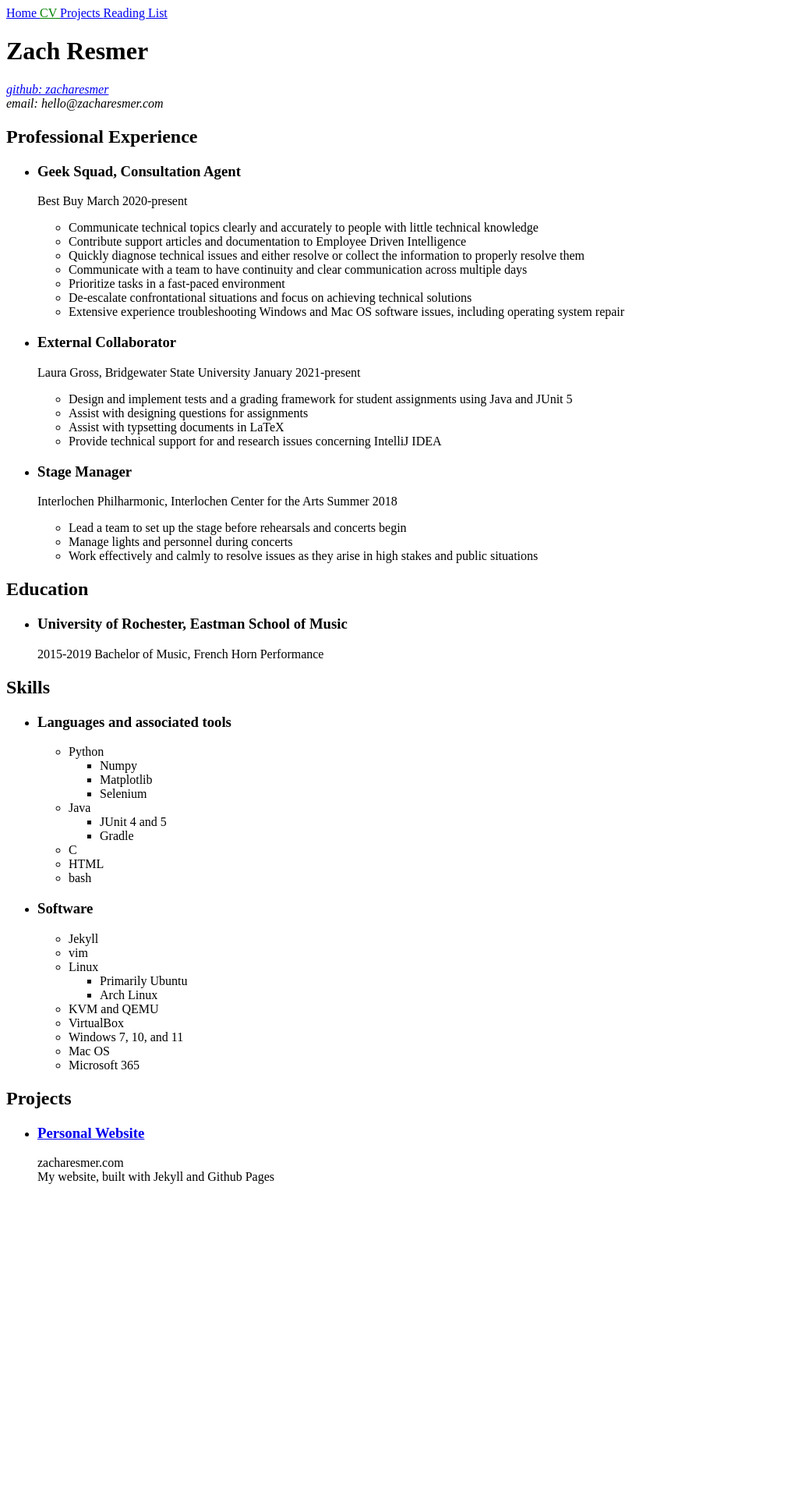
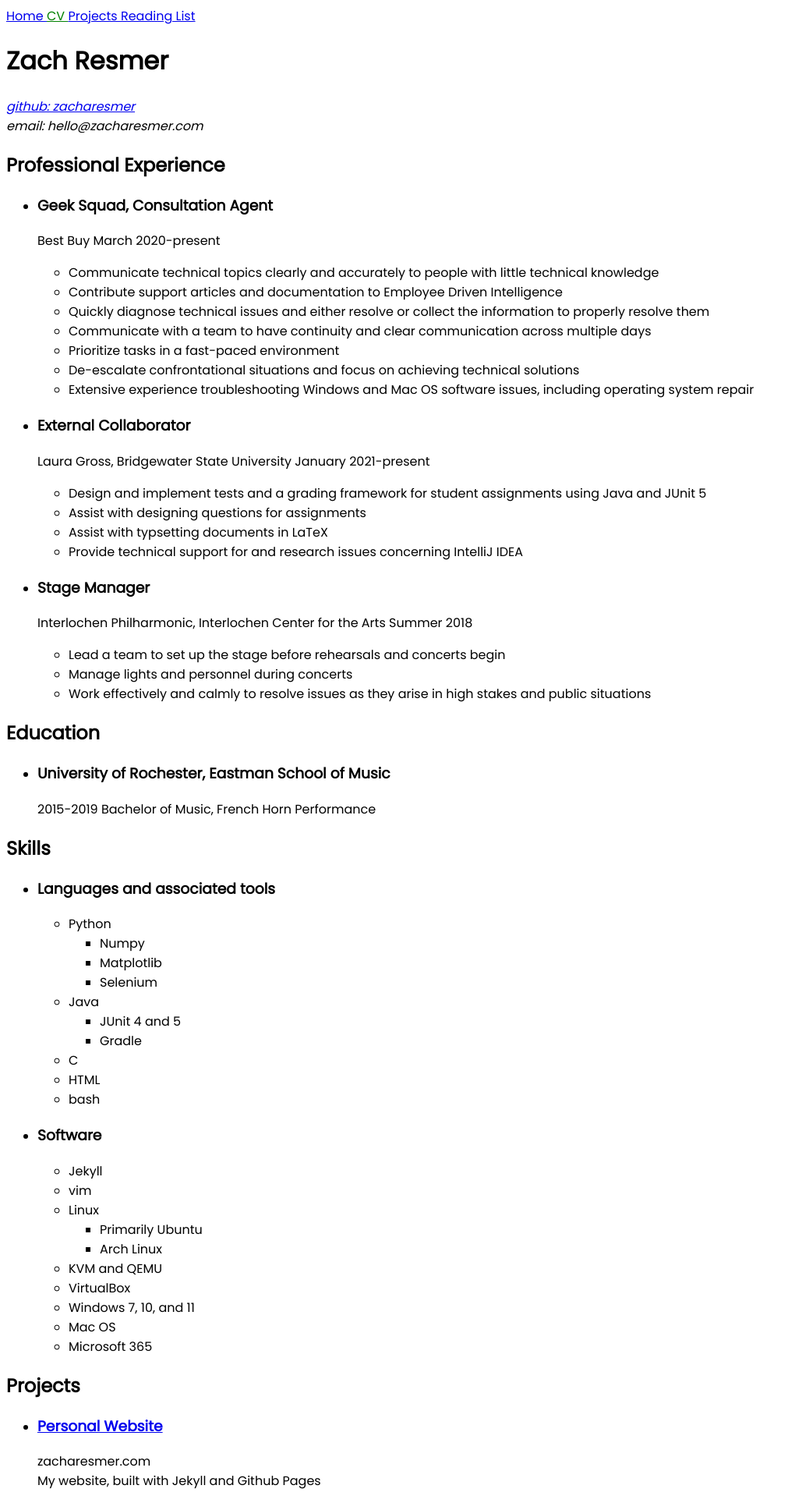
Before and after one commit to zacharesmer/zacharesmer.github.io, a Jekyll site: the page built from CV.html, in a window 1280 px wide. Shown: the whole page at 78% size, without its empty margins (0-1020 px from the left). Built offline with Jekyll 4.4.1, drawn with Linux system fonts in a browser that asks for light colours; before the commit the page ends 1534 px from its top, so only the background shows below that.

Commit message:
add classes for CSS and set font to Poppins

```diff
--- a/CV.html
+++ b/CV.html
@@ -9,12 +9,12 @@
   <span>email: hello@zacharesmer.com</span>
 </address>
 
-<h2>Professional Experience</h2>
+<h2 class="cv-section-heading">Professional Experience</h2>
 <ul>
   {% assign ordered_jobs = site.jobs | sort:"priority" %}
   {% for job in ordered_jobs %}
     {% if job.show == true %}
-      <li>
+      <li class="job">
         <h3>{{ job.title }}</h3>
         <span class="company">{{ job.company }}</span>
         <span class="date">{{ job.employment-date }}</span>
@@ -24,12 +24,12 @@
   {% endfor %}
 </ul>
 
-<h2>Education</h2>
+<h2 class="cv-section-heading">Education</h2>
   <ul>
     {% assign ordered_education = site.education | sort:"priority" %}
     {% for education in ordered_education %}
       {% if education.show == true %}
-        <li>
+        <li class="education">
           <h3>{{ education.institution }}</h3>
           <span class="date">{{ education.education-date }}</span>
           <span>{{ education.degree }}</span>
@@ -39,12 +39,12 @@
     {% endfor %}
   </ul>
 
-<h2>Skills</h2>
+<h2 class="cv-section-heading">Skills</h2>
   <ul>
     {% assign ordered_skills = site.skills | sort:"priority" %}
     {% for cat in ordered_skills %}
       {% if cat.show == true %}
-      <li>
+      <li class="skill-category">
         <h3>{{ cat.title }}</h3>
         <p>{{ cat.content | markdownify }}</p>
       </li>
@@ -53,12 +53,12 @@
   </ul>
 
 
-<h2>Projects</h2>
+<h2 class="cv-section-heading">Projects</h2>
   <ul>
     {% assign ordered_projects = site.projects | sort:"priority" %}
     {% for project in ordered_projects %}
       {% if project.show == true %}
-        <li>
+        <li class="project">
           <h3><a href="{{ project.url }}">{{ project.title }}</a></h3>
           {{ project.description }}
         </li>
--- a/_sass/main.scss
+++ b/_sass/main.scss
@@ -1,5 +1,7 @@
+@import url('https://fonts.googleapis.com/css2?family=Poppins&display=swap');
+
 html {
-
+  font-family: "Poppins", serif;
 }
 
 .current {
--- a/projects.html
+++ b/projects.html
@@ -9,7 +9,7 @@
   {% assign chron_projects = site.projects | sort:"date" | reverse %}
   {% for project in chron_projects %}
     <li>
-      <h2><a href="{{ project.url }}">{{ project.title }}</a></h2>
+      <h2 class="project-title"><a href="{{ project.url }}">{{ project.title }}</a></h2>
       {{ project.description }}
     </li>
   {% endfor %}
```
